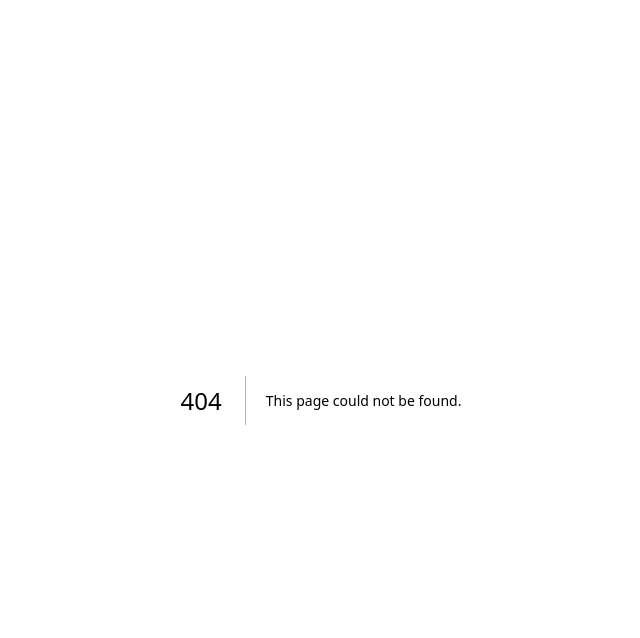
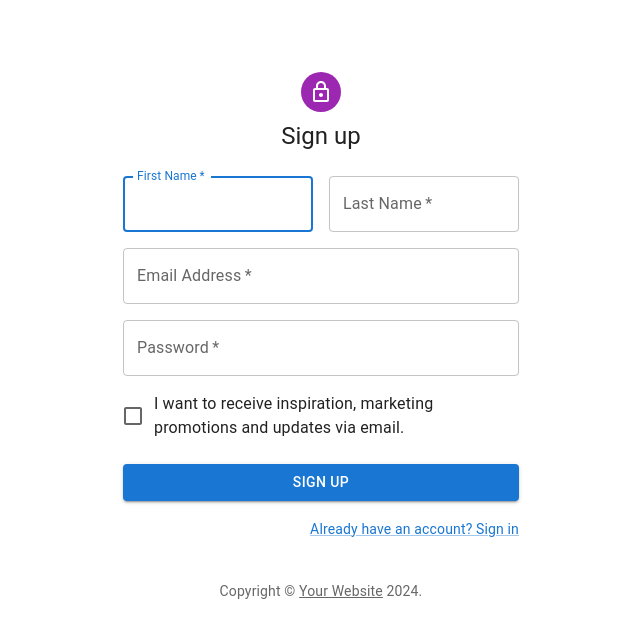
Before and after one commit to nairod2000/tutoringsmart, a Next.js app: page /signup in a window 1280 px wide. Before the commit this address had no page. Shown: the top 638 px of the page, without its empty margins (319-959 px from the left). Built offline with nearby package versions, Linux system fonts and the light colour scheme.

Commit message:
progress on auth

```diff
--- /dev/null
+++ b/src/app/signup/page.tsx
@@ -0,0 +1,139 @@
+'use client'
+import * as React from 'react';
+import Avatar from '@mui/material/Avatar';
+import Button from '@mui/material/Button';
+import CssBaseline from '@mui/material/CssBaseline';
+import TextField from '@mui/material/TextField';
+import FormControlLabel from '@mui/material/FormControlLabel';
+import Checkbox from '@mui/material/Checkbox';
+import Link from '@mui/material/Link';
+import Grid from '@mui/material/Grid';
+import Box from '@mui/material/Box';
+import LockOutlinedIcon from '@mui/icons-material/LockOutlined';
+import Typography from '@mui/material/Typography';
+import Container from '@mui/material/Container';
+import { useRouter } from 'next/navigation';
+import { signup } from '../../services/authServices';
+
+function Copyright(props: any) {
+  return (
+    <Typography variant="body2" color="text.secondary" align="center" {...props}>
+      {'Copyright © '}
+      <Link color="inherit" href="https://mui.com/">
+        Your Website
+      </Link>{' '}
+      {new Date().getFullYear()}
+      {'.'}
+    </Typography>
+  );
+}
+
+export default function SignUp() {
+  const router = useRouter();
+
+  const handleSubmit = async (event: React.FormEvent<HTMLFormElement>) => {
+    event.preventDefault();
+    const data = new FormData(event.currentTarget);
+    try {
+      await signup(
+        data.get('firstName').toString(),
+        data.get('lastName').toString(),
+        data.get('email').toString(),
+        data.get('password').toString(),
+      );
+      router.push('/home');
+    } catch (error) {
+      console.error('Signup error:', error);
+      throw error;
+    }
+  };
+
+  return (
+      <Container component="main" maxWidth="xs">
+        <CssBaseline />
+        <Box
+          sx={{
+            marginTop: 8,
+            display: 'flex',
+            flexDirection: 'column',
+            alignItems: 'center',
+          }}
+        >
+          <Avatar sx={{ m: 1, bgcolor: 'secondary.main' }}>
+            <LockOutlinedIcon />
+          </Avatar>
+          <Typography component="h1" variant="h5">
+            Sign up
+          </Typography>
+          <Box component="form" noValidate onSubmit={handleSubmit} sx={{ mt: 3 }}>
+            <Grid container spacing={2}>
+              <Grid item xs={12} sm={6}>
+                <TextField
+                  autoComplete="given-name"
+                  name="firstName"
+                  required
+                  fullWidth
+                  id="firstName"
+                  label="First Name"
+                  autoFocus
+                />
+              </Grid>
+              <Grid item xs={12} sm={6}>
+                <TextField
+                  required
+                  fullWidth
+                  id="lastName"
+                  label="Last Name"
+                  name="lastName"
+                  autoComplete="family-name"
+                />
+              </Grid>
+              <Grid item xs={12}>
+                <TextField
+                  required
+                  fullWidth
+                  id="email"
+                  label="Email Address"
+                  name="email"
+                  autoComplete="email"
+                />
+              </Grid>
+              <Grid item xs={12}>
+                <TextField
+                  required
+                  fullWidth
+                  name="password"
+                  label="Password"
+                  type="password"
+                  id="password"
+                  autoComplete="new-password"
+                />
+              </Grid>
+              <Grid item xs={12}>
+                <FormControlLabel
+                  control={<Checkbox value="allowExtraEmails" color="primary" />}
+                  label="I want to receive inspiration, marketing promotions and updates via email."
+                />
+              </Grid>
+            </Grid>
+            <Button
+              type="submit"
+              fullWidth
+              variant="contained"
+              sx={{ mt: 3, mb: 2 }}
+            >
+              Sign Up
+            </Button>
+            <Grid container justifyContent="flex-end">
+              <Grid item>
+                <Link href="/signin" variant="body2">
+                  Already have an account? Sign in
+                </Link>
+              </Grid>
+            </Grid>
+          </Box>
+        </Box>
+        <Copyright sx={{ mt: 5 }} />
+      </Container>
+  );
+}
--- a/src/components/navbar/heroNavbar.tsx
+++ b/src/components/navbar/heroNavbar.tsx
@@ -18,7 +18,7 @@ export default function HeroNavbar() {
           <Link href="#about" passHref>
             <Button color="inherit">About</Button>
           </Link>
-          <Link href="/home" passHref>
+          <Link href="/signup" passHref>
             <Button variant="contained" color="primary">Sign Up</Button>
           </Link>
         </Box>
--- /dev/null
+++ b/src/services/authServices.tsx
@@ -0,0 +1,34 @@
+import axiosInstance from '../utils/axiosInstance';
+
+export async function signup(firstName: string, lastName: string, email: string, password: string) {
+  try {
+    const response = await axiosInstance.post('/api/signup/', {
+      first_name: firstName,
+      last_name: lastName,
+      email: email,
+      password: password,
+    });
+    return response.data;
+  } catch (error) {
+    console.error('Signup error:', error);
+    throw error;
+  }
+}
+
+export async function login(email: string, password: string) {
+  try {
+    await axiosInstance.post('/api/token/', { email, password });
+  } catch (error) {
+    console.error('Login error:', error);
+    throw error;
+  }
+}
+
+export async function logout() {
+  try {
+    await axiosInstance.post('/api/logout/');
+  } catch (error) {
+    console.error('Logout error:', error);
+    throw error;
+  }
+}
--- a/src/utils/axiosInstance.tsx
+++ b/src/utils/axiosInstance.tsx
@@ -1,11 +1,33 @@
-import axios from "axios";
+import axios from 'axios';
 
 const axiosInstance = axios.create({
-  baseURL: 'http://127.0.0.1:8000',  // Ensure this points to your Django server
+  baseURL: 'http://127.0.0.1:8000',
   timeout: 10000,
   headers: {
-      'Content-Type': 'application/json',
+    'Content-Type': 'application/json',
   },
+  withCredentials: true,
 });
 
+axiosInstance.interceptors.response.use(
+  response => response,
+  async error => {
+    const originalRequest = error.config;
+
+    if (error.response.status === 401 && !originalRequest._retry) {
+      originalRequest._retry = true;
+      try {
+        const response = await axios.post('http://127.0.0.1:8000/api/token/refresh/', {}, { withCredentials: true });
+        if (response.status === 200) {
+          return axiosInstance(originalRequest);
+        }
+      } catch (err) {
+        console.error('Token refresh error:', err);
+      }
+    }
+
+    return Promise.reject(error);
+  }
+);
+
 export default axiosInstance;
```
Also changed, not shown: src/app/signin/page.tsx (added, +115 -0 lines), src/components/navbar/navbar.tsx (+28 -3 lines).
